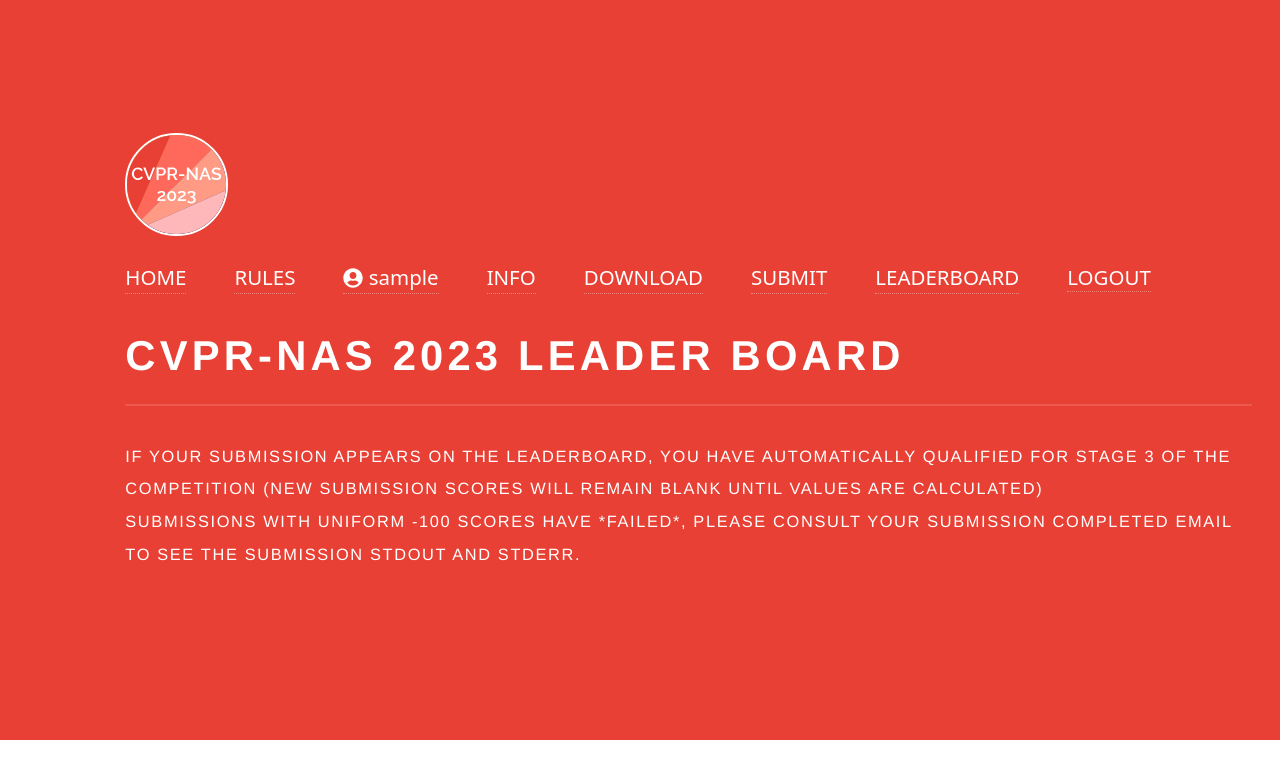
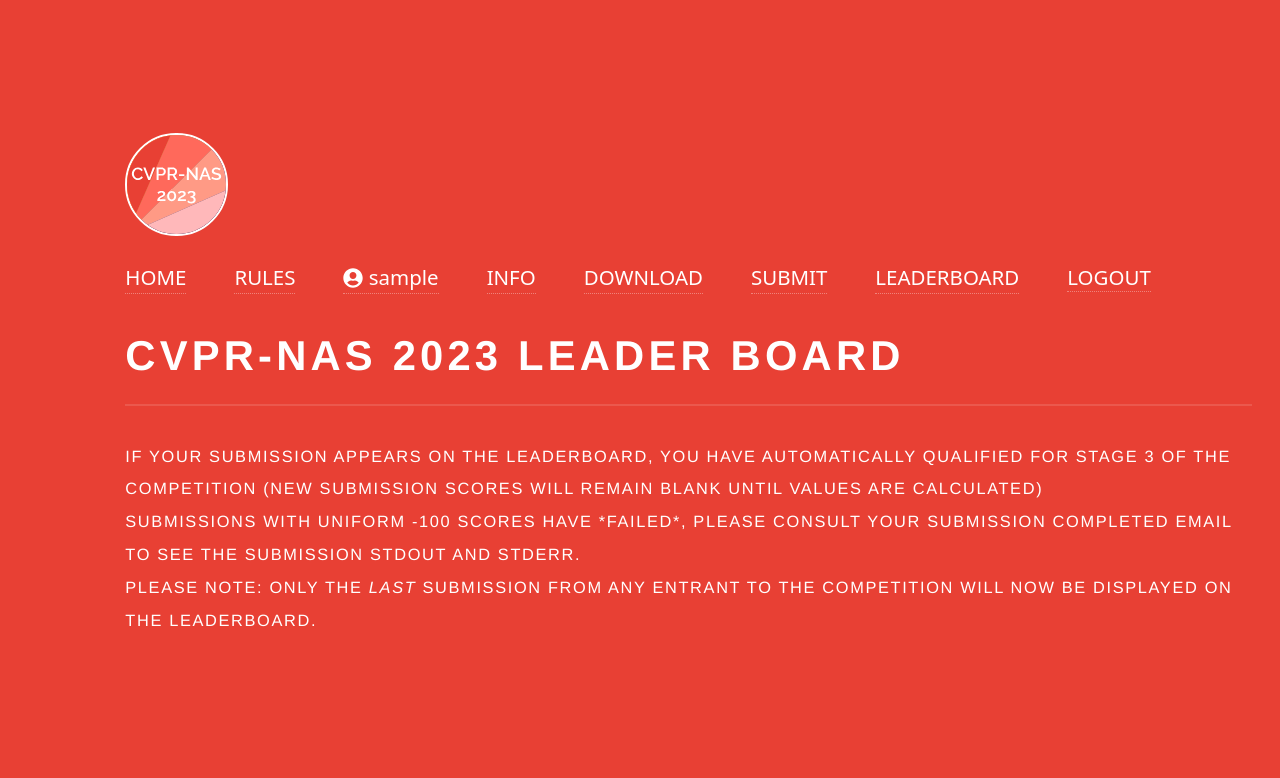
Before and after one commit to NewcastleRSE/CVPR-NAS-VUE, a Vue app: page /leaderboard in a window 1280 px wide. Shown: the top 778 px of the page. Built offline with nearby package versions, Linux system fonts and the light colour scheme; sample sign-in values are in the browser's storage; the HTML template or start-up script is replaced by a standard one; what vue-progress-path would draw is missing.

Commit message:
Update to leaderboard text

```diff
--- a/src/views/Leaderboard.vue
+++ b/src/views/Leaderboard.vue
@@ -26,9 +26,10 @@
         <br>
         <h2>CVPR-NAS 2023 leader board</h2>
 
-				<p id="page-text">If your submission appears on the leaderboard, you have automatically qualified for stage 3 of the competition (New submission scores will remain blank until values are calculated)</p>
-
+				<p id="page-text">If your submission appears on the leaderboard, you have automatically qualified for stage 3 of the competition (New submission scores will remain blank until values are calculated)
+        </p>
 				<p>Submissions with uniform -100 scores have *failed*, please consult your Submission Completed email to see the submission stdout and stderr.</p>
+        <p>Please note: only the <em>last</em> submission from any entrant to the competition will now be displayed on the leaderboard.</p>
       </div>
     </section>
 
```
